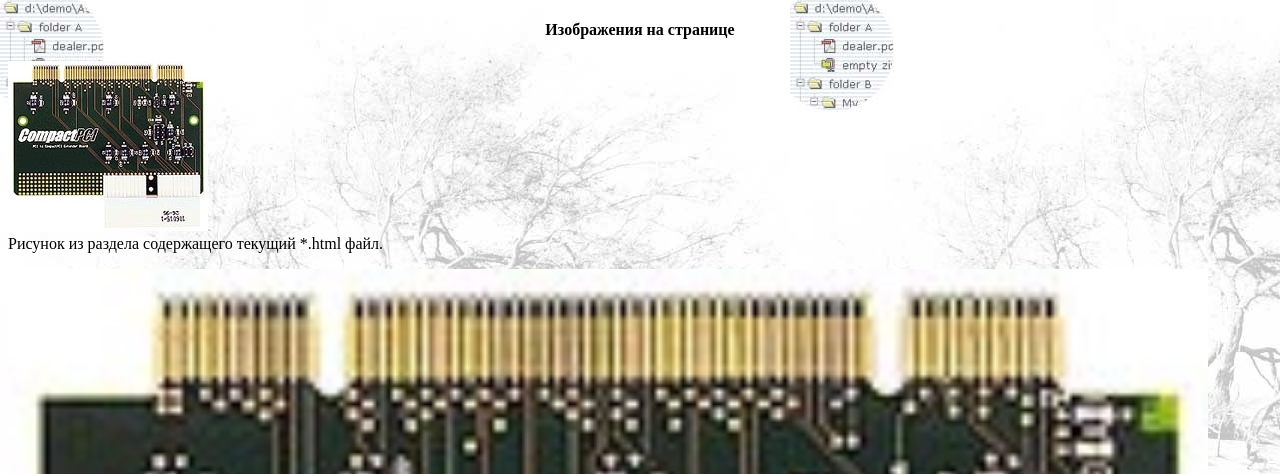
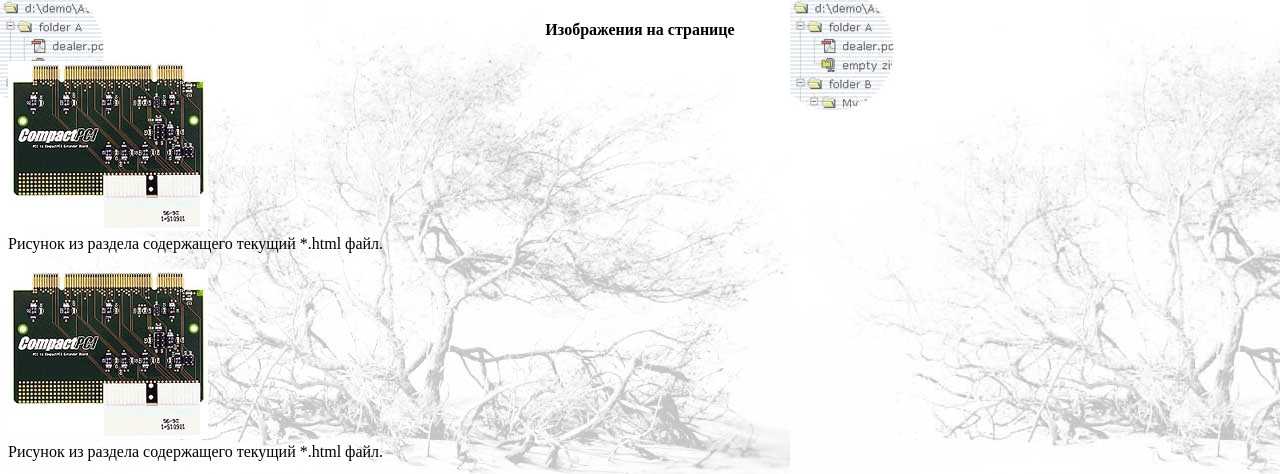
Before and after one commit to Frychicken333/2025_BWT, a plain HTML site: page html_site/images/index.html in a window 1280 px wide. Shown: the top 474 px of the page. Drawn offline with Linux system fonts and the light colour scheme.

Commit message:
Update index.html

```diff
--- a/html_site/images/index.html
+++ b/html_site/images/index.html
@@ -14,7 +14,7 @@
     <br>Рисунок из раздела содержащего текущий *.html файл.
 </p>
 
-<p><img alt="Есть проблемы ..." src="./src.jpg" width="1200px" heigh="100px">
+<p><img alt="Есть проблемы ..." src="./src.jpg" width="200px" heigh="100px">
     <br>Рисунок из раздела содержащего текущий *.html файл.
 </p>
 
```
